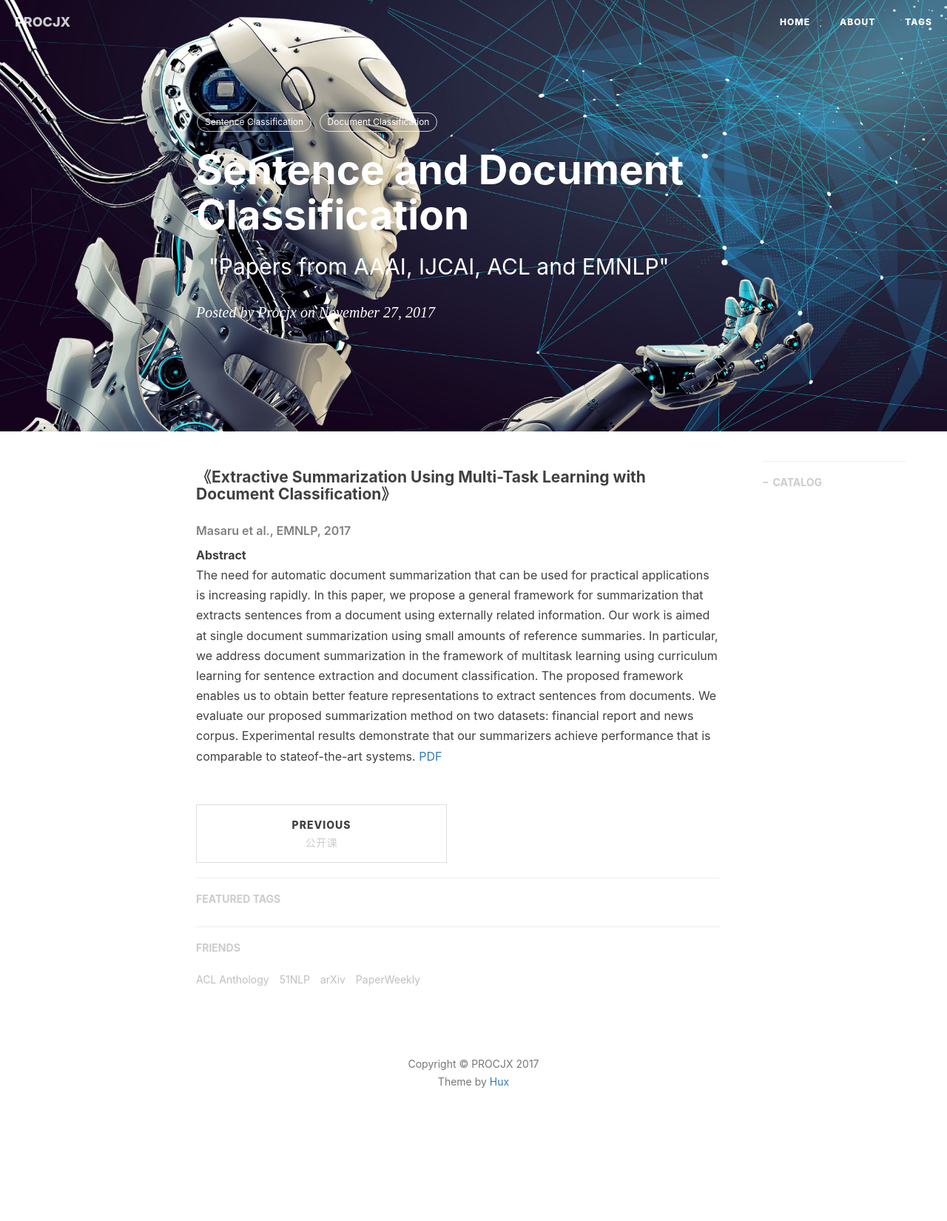
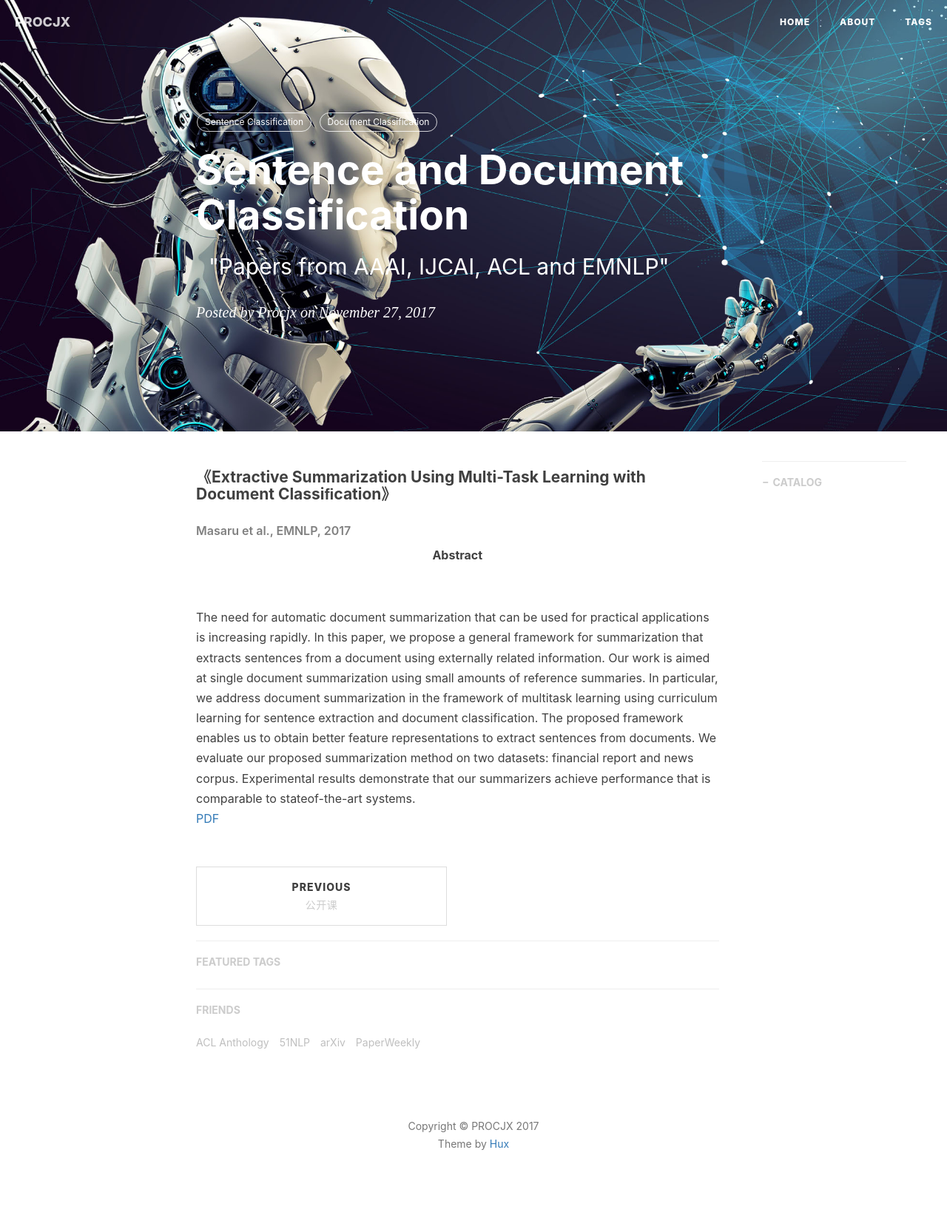
Before and after one commit to procjx/procjx.github.io.old, a Jekyll site: the page built from _posts/2017-11-27-Sentence&DocumentClassification.md, in a window 1280 px wide. Shown: the whole page at 74% size. Built offline with Jekyll 4.4.1, drawn with Linux system fonts in a browser that asks for light colours; nearby versions of some CDN libraries; comment, search, counter and statistics services are not loaded; before the commit the page ends 1566 px from its top, so only the background shows below that.

```diff
--- a/_posts/2017-11-27-Sentence&DocumentClassification.md
+++ b/_posts/2017-11-27-Sentence&DocumentClassification.md
@@ -14,6 +14,6 @@ tags:
 
 #### 《Extractive Summarization Using Multi-Task Learning with Document Classiﬁcation》
 ###### Masaru et al., EMNLP, 2017
-<b> Abstract</b><br/>
+<center><b> Abstract</b></center><br/>
 The need for automatic document summarization that can be used for practical applications is increasing rapidly. In this paper, we propose a general framework for summarization that extracts sentences from a document using externally related information. Our work is aimed at single document summarization using small amounts of reference summaries. In particular, we address document summarization in the framework of multitask learning using curriculum learning for sentence extraction and document classification. The proposed framework enables us to obtain better feature representations to extract sentences from documents. We evaluate our proposed summarization method on two datasets: financial report and news corpus. Experimental results demonstrate that our summarizers achieve performance that is comparable to stateof-the-art systems.
- [PDF](http://aclweb.org/anthology/D17-1222)
+ <br/>[PDF](http://aclweb.org/anthology/D17-1222)
```
